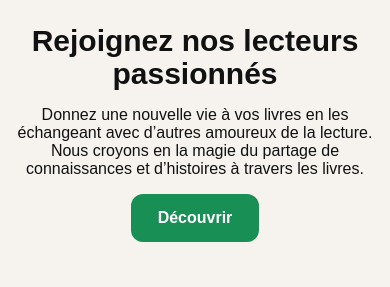
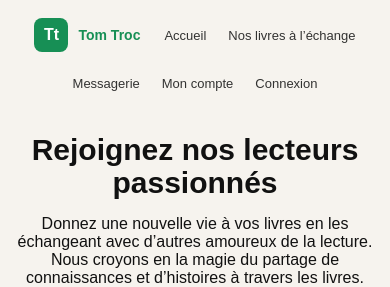
Before and after one commit to zinebelhammouti2017-source/TomTroc, a PHP site: page / in a window 390 px wide. Shown: the top 287 px of the page. Run offline with PHP 8.4, Linux system fonts and the light colour scheme; data that the repository does not hold is empty.

Commit message:
Ajout du header et du footer

```diff
--- a/public/css/style.css
+++ b/public/css/style.css
@@ -7,9 +7,11 @@ body{
   font-family: Arial, sans-serif;
   background:#f6f3ee;
   color:#111;
+  overflow-x: hidden;
 }
 img{max-width:100%;display:block}
 a{color:inherit;text-decoration:none}
+
 
 /* =========================
    LAYOUT GLOBAL
@@ -152,6 +154,7 @@ h2{margin:0 0 28px;font-size:26px;font-weight:600;text-align:center}
 ========================= */
 .accueil-valeurs{
   margin-top: 80px;
+
 }
 
 /*.accueil-valeurs{margin-bottom:80px}*/
@@ -159,6 +162,7 @@ h2{margin:0 0 28px;font-size:26px;font-weight:600;text-align:center}
   width: 100vw;
   margin-left: calc(50% - 50vw);
   margin-right: calc(50% - 50vw);
+
 }
 
 .accueil-valeurs .valeurs-image img{
@@ -189,8 +193,8 @@ h2{margin:0 0 28px;font-size:26px;font-weight:600;text-align:center}
   position: relative;
   max-width: 720px;
   margin: 0 auto;
-  padding-top: 40px;      /* ✅ espace entre l'image et le titre */
-  padding-right: 160px;   /* ✅ réserve la place pour le coeur à droite */
+  padding-top: 40px;      /* espace entre l'image et le titre */
+  padding-right: 160px;   /*  réserve la place pour le coeur à droite */
 }
 .accueil-valeurs .valeurs-contenu p{
   font-size: 14px;
@@ -209,9 +213,9 @@ h2{margin:0 0 28px;font-size:26px;font-weight:600;text-align:center}
 
 .valeurs-coeur{
   position: absolute;
-  right: 80px;           /* ✅ comme la maquette (un peu dehors) */
-  bottom: -100px;           /* ✅ remonte légèrement */
-  width: 140px;           /* ✅ ajuste la taille */
+  right: 80px;           /*  comme la maquette (un peu dehors) */
+  bottom: -100px;           /* remonte légèrement */
+  width: 140px;           /*  ajuste la taille */
 }
 
 .valeurs-coeur svg{
@@ -452,6 +456,116 @@ h2{margin:0 0 28px;font-size:26px;font-weight:600;text-align:center}
 }
 
 /* =========================
+   HEADER
+========================= */
+.site-header{
+  background:#f6f3ee;
+  padding:18px 0;
+}
+
+.site-header-contenu{
+  max-width:1100px;
+  margin:0 auto;
+  padding:0 16px;
+  display:flex;
+  align-items:center;
+  justify-content:space-between;
+  gap:24px;
+}
+
+.site-logo{
+  display:flex;
+  align-items:center;
+  gap:10px;
+  font-weight:600;
+}
+
+.site-logo-badge{
+  width:34px;
+  height:34px;
+  border-radius:8px;
+  background:#178f55;
+  color:#fff;
+  display:flex;
+  align-items:center;
+  justify-content:center;
+  font-weight:700;
+}
+
+.site-logo-texte{
+  font-size:14px;
+  color:#178f55;
+}
+
+.site-nav,
+.site-nav-droite{
+  display:flex;
+  align-items:center;
+  gap:22px;
+}
+
+.site-nav-lien{
+  font-size:13px;
+  opacity:0.85;
+}
+
+.site-nav-lien:hover{
+  opacity:1;
+  text-decoration:underline;
+}
+
+/* =========================
+   FOOTER
+========================= */
+.site-footer{
+  background:#fff;
+  margin-top:80px;
+  padding:24px 0;
+}
+
+.site-footer-contenu{
+  max-width:1100px;
+  margin:0 auto;
+  padding:0 16px;
+  display:flex;
+  align-items:center;
+  justify-content:flex-end;
+  gap:28px;
+}
+
+.site-footer-lien,
+.site-footer-texte{
+  font-size:12px;
+  opacity:0.7;
+}
+
+.site-footer-lien:hover{
+  opacity:1;
+  text-decoration:underline;
+}
+
+.site-footer-logo{
+  margin-left:10px;
+}
+
+/* =========================
+   RESPONSIVE HEADER/FOOTER
+========================= */
+@media (max-width:900px){
+  .site-header-contenu{
+    flex-wrap:wrap;
+    justify-content:center;
+  }
+
+  .site-footer-contenu{
+    justify-content:center;
+    flex-wrap:wrap;
+  }
+}
+
+
+
+/* =========================
    RESPONSIVE
 ========================= */
 @media (max-width:900px){
--- a/views/templates/footer.php
+++ b/views/templates/footer.php
@@ -1,2 +1,14 @@
+<footer class="site-footer">
+  <div class="site-footer-contenu">
+    <a class="site-footer-lien" href="#">Politique de confidentialité</a>
+    <a class="site-footer-lien" href="#">Mentions légales</a>
+    <span class="site-footer-texte">Tom Troc©</span>
+
+    <div class="site-footer-logo">
+      <span class="site-logo-badge">Tt</span>
+    </div>
+  </div>
+</footer>
+
 </body>
 </html>
--- a/views/templates/header.php
+++ b/views/templates/header.php
@@ -1,9 +1,35 @@
 <!DOCTYPE html>
 <html lang="fr">
 <head>
-    <meta charset="UTF-8">
-    <title>TomTroc</title>
-    <link rel="stylesheet" href="/projet4/public/css/style.css">
-
+  <meta charset="UTF-8">
+  <title>TomTroc</title>
+  <link rel="stylesheet" href="/projet4/public/css/style.css">
 </head>
 <body>
+
+<header class="site-header">
+  <div class="site-header-contenu">
+
+    <a class="site-logo" href="/projet4/public/?page=accueil" aria-label="Retour à l'accueil">
+      <span class="site-logo-badge">Tt</span>
+      <span class="site-logo-texte">Tom Troc</span>
+    </a>
+
+    <nav class="site-nav">
+      <a class="site-nav-lien" href="/projet4/public/?page=accueil">Accueil</a>
+      <a class="site-nav-lien" href="/projet4/public/?page=livres">Nos livres à l’échange</a>
+    </nav>
+
+    <nav class="site-nav-droite">
+      <a class="site-nav-lien" href="/projet4/public/?page=messagerie">Messagerie</a>
+      <a class="site-nav-lien" href="/projet4/public/?page=mon-compte">Mon compte</a>
+
+      <?php if (isset($_SESSION['utilisateur'])): ?>
+        <a class="site-nav-lien" href="/projet4/public/?page=deconnexion">Déconnexion</a>
+      <?php else: ?>
+        <a class="site-nav-lien" href="/projet4/public/?page=connexion">Connexion</a>
+      <?php endif; ?>
+    </nav>
+
+  </div>
+</header>
```
